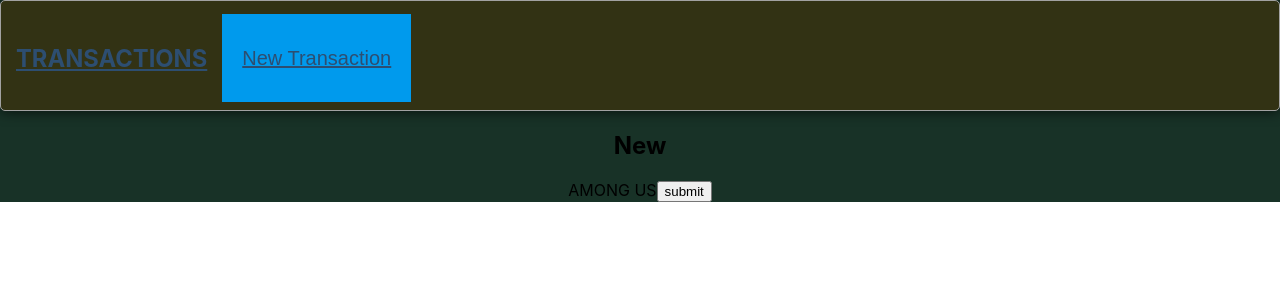
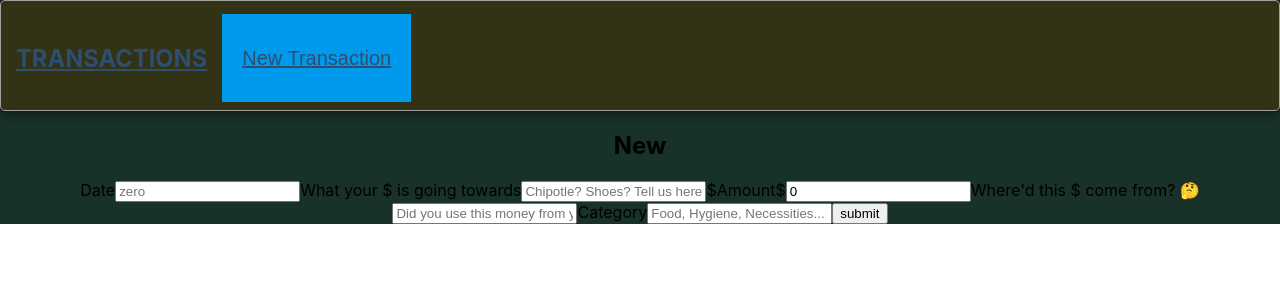
Before and after one commit to saraperkaj/my-budget-app, a React (Create React App) app: page /transactions/new in a window 1280 px wide. Shown: the top 300 px of the page. Built offline with nearby package versions, Linux system fonts and the light colour scheme; no server answers.

Commit message:
make it better

```diff
--- a/src/Components/TransactionNewForm.js
+++ b/src/Components/TransactionNewForm.js
@@ -36,8 +36,7 @@ function TransactionNewForm() {
   return (
     <>
       <form onSubmit={handleSubmit} className="edit">
-        AMONG US
-        {/* <label htmlFor="date">Date</label>
+        <label htmlFor="date">Date</label>
         <input
           id="date"
           name="date"
@@ -88,7 +87,7 @@ function TransactionNewForm() {
           type="text"
           onChange={handleTextChange}
           placeholder="Food, Hygiene, Necessities..."
-        /> */}
+        />
         <button type="submit">submit</button>
       </form>
     </>
```
